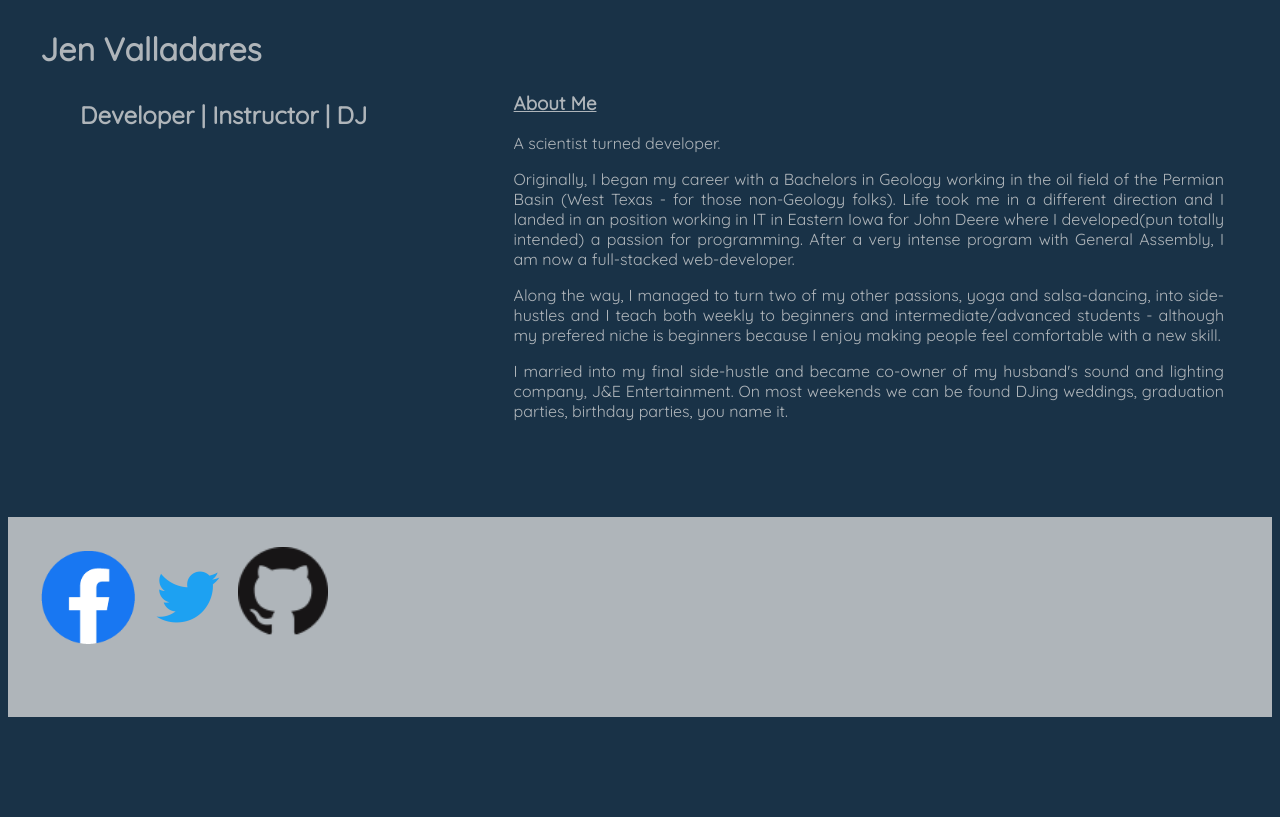
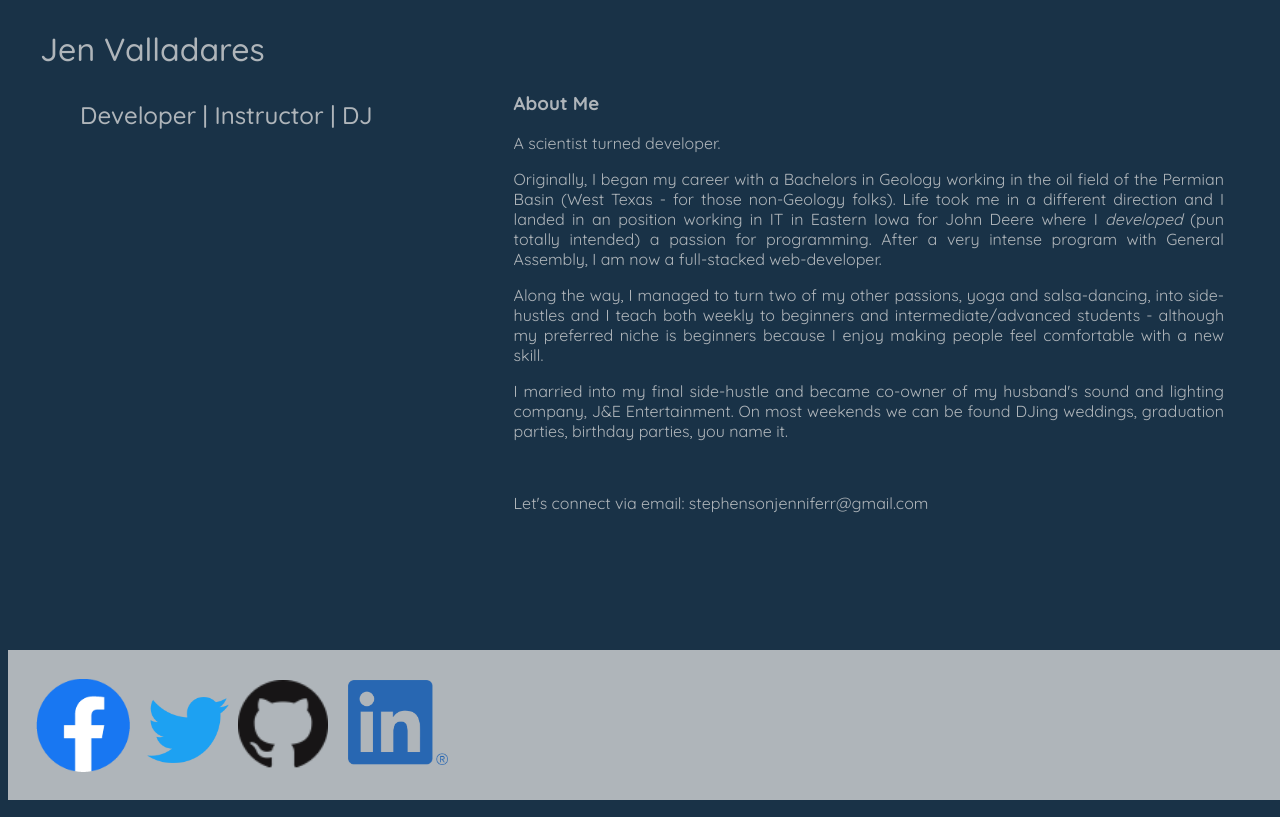
Before and after one commit to lilspikey333/lilspikey333.github.io, a plain HTML site: page index.html in a window 1280 px wide. Drawn offline with Linux system fonts and the light colour scheme.

Commit message:
initial commit on new repo

```diff
--- a/css/style.css
+++ b/css/style.css
@@ -1,5 +1,5 @@
 body {
-    font-family: 'Quicksand', sans-serif;;
+    font-family: 'Quicksand', sans-serif;
     display: grid;
     grid-template-columns: 1fr 1fr 1fr 1fr 1fr;
     grid-template-rows: 1fr 200px;
@@ -11,12 +11,14 @@ h1 {
     grid-row: 1;
     grid-column: 1 / span 2;
     margin-left: 1em;
+    font-weight: 500;
 }
 
 h2 {
     grid-row: 1;
     grid-column: 1 / span 2;
     padding: 3em;
+    font-weight: 500;
 }
 
 section {
@@ -26,9 +28,22 @@ section {
     grid-row: 1;
     grid-column: 3 / span 3;
     text-align: justify;
+    font-weight: 400;
 }
+
+span {
+    font-style: italic;
+    text-decoration: none;
+}
+
+a {
+    text-decoration: none;
+    font-family: 'Quicksand', sans-serif;
+    color: #afb5ba;
+}
+
 h3 {
-    text-decoration: underline;
+    font-weight: bold;
 }
 footer {
     grid-row: 2;
@@ -36,16 +51,24 @@ footer {
     display: grid;
     grid-template-columns: 100px 100px 100px 2fr;
     background-color: #afb5ba;
+    height: 150px;
+    position: absolute;
+    bottom: 0;
+    width: 100%;
 }
 .facebook {
     width: 100px;
-    margin: 30px;
+    margin: 25px;
 }
 .twitter {
-    width: 100px;
-    margin: 30px;
+    width: 130px;
+    margin: 15px;
 }
 .github {
     width: 90px;
     margin: 30px;
 }
+.linked {
+    width: 100px;
+    margin: 30px 30px 30px 40px;
+}
--- a/index.html
+++ b/index.html
@@ -4,7 +4,7 @@
     <meta charset="UTF-8">
     <meta name="viewport" content="width=device-width, initial-scale=1.0">
     <meta http-equiv="X-UA-Compatible" content="ie=edge">
-    <link href="https://fonts.googleapis.com/css?family=Quicksand&display=swap" rel="stylesheet">
+    <link href="https://fonts.googleapis.com/css?family=Quicksand:300,400,500,600,700&display=swap" rel="stylesheet">
     <link rel="stylesheet" href="css/style.css">
     <title>Jen Valladares</title>
 </head>
@@ -17,22 +17,24 @@
         <p>Originally, I began my career with a Bachelors in Geology working in the oil field
             of the Permian Basin (West Texas - for those non-Geology folks).  Life took me in
             a different direction and I landed in an position working in IT in Eastern Iowa for
-            John Deere where I <span>developed</span>(pun totally intended) a passion for
+            John Deere where I <span>developed</span> (pun totally intended) a passion for
             programming. After a very intense program with General Assembly, I am now a full-stacked
             web-developer.</p>
             <p>Along the way, I managed to turn two of my other passions, yoga and salsa-dancing,
             into side-hustles and I teach both weekly to beginners and intermediate/advanced
-            students - although my prefered niche is beginners because I enjoy making people
+            students - although my preferred niche is beginners because I enjoy making people
             feel comfortable with a new skill.</p>
             <p>I married into my final side-hustle and became co-owner of my husband's sound and
             lighting company, J&amp;E Entertainment.  On most weekends we can be found DJing
-            weddings, graduation parties, birthday parties, you name it.
-        </p>
+            weddings, graduation parties, birthday parties, you name it.</p>
+            <br>
+            <p>Let's connect via email: <a href="mailto:stephensonjenniferr@gmail.com">stephensonjenniferr@gmail.com</a></p>
     </section>
     <footer>
-        <img class="facebook" src="images/f_logo_RGB-Blue_58.png" alt="Facebook contact link">
-        <img class="twitter" src="images/Twitter_Logo_Blue.png" alt="Twitter contact link">
-        <img class="github" src="images/GitHub-Mark-64px.png" alt="Github contact link">
+        <a href="https://www.facebook.com/jennifer.stephenson.180/timeline?lst=500056170%3A500056170%3A1574349483" target="_blank"><img class="facebook" src="images/f_logo_RGB-Blue_58.png" alt="Facebook contact link"></a>
+        <a href="https://twitter.com/jen_valladares" target="_blank"><img class="twitter" src="images/Twitter_Logo_Blue.png" alt="Twitter contact link"></a>
+        <a href="https://github.com/lilspikey333" target="_blank"><img class="github" src="images/GitHub-Mark-64px.png" alt="Github contact link"></a>
+        <a href="https://www.linkedin.com/in/jennifer-stephenson-1887a5126/" target="_blank"><img class="linked" src="images/LI-In-Bug.png" alt="LinkedIn contact link"></a>
     </footer>
 </body>
 </html>
```
Also changed, not shown: images/LI-In-Bug.png (added).
